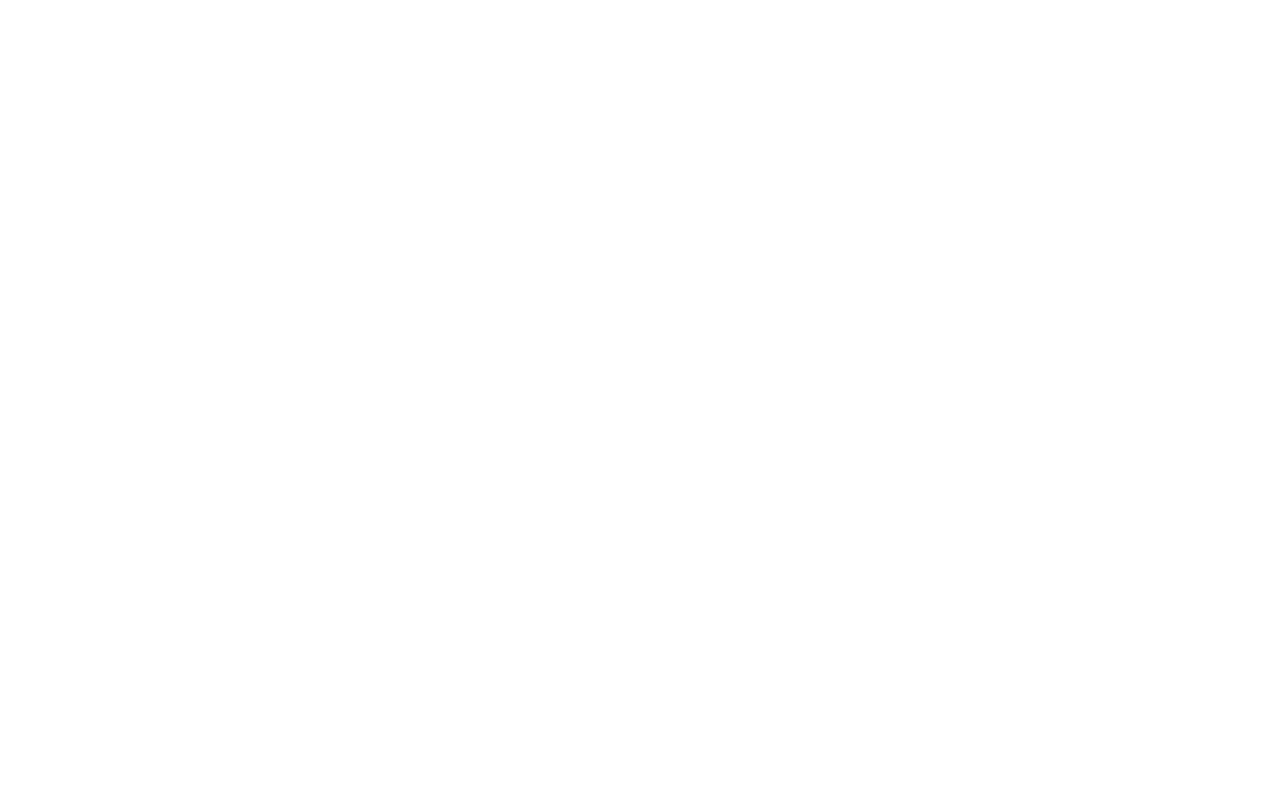
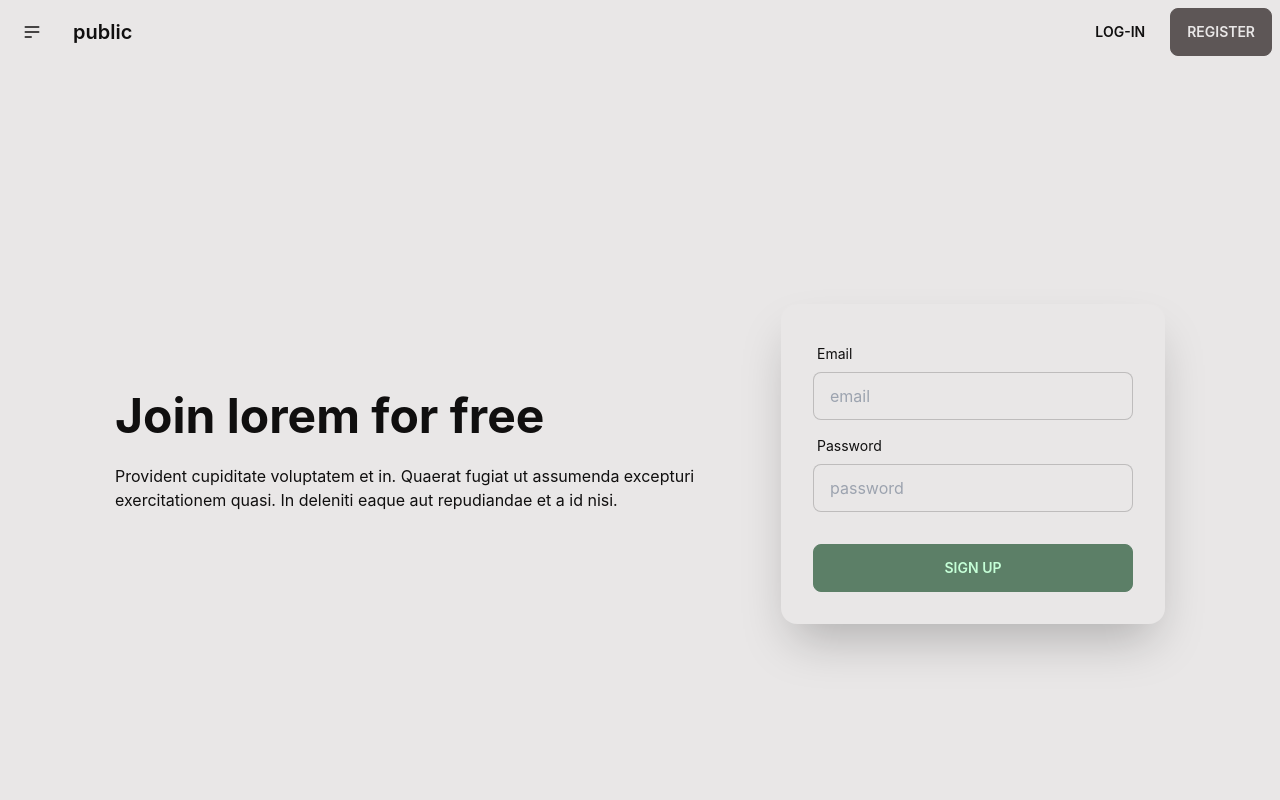
Before and after one commit to jamesesguerra/movie-app, a React (Create React App) app: page /register in a window 1280 px wide. Before the commit this address had no page. Shown: the top 800 px of the page. Built offline with nearby package versions, Linux system fonts and the light colour scheme.

Commit message:
add login and signup pages

```diff
--- a/src/App.js
+++ b/src/App.js
@@ -10,6 +10,8 @@ import {
 import Template from './pages/Template';
 import Landing from './pages/Landing';
 import Home from './pages/Home';
+import Login from './pages/Login';
+import Register from './pages/Register'
 
 const ProtectedRoute = ({ user, children }) => {
   if (!user) return <Navigate to="/" replace />
@@ -25,10 +27,12 @@ function App() {
   const [user, setUser] = useState(false)
 
   return (
-    <div className="App" data-theme='light'>
+    <div className="App" data-theme='garden'>
       <Routes>
         <Route path='/' element={<Template user={user} />}>
           <Route index element={!user ? <Landing /> : <Navigate to="/home" replace />} />
+          <Route path="login" element={!user ? <Login /> : <Navigate to='/home' replace />} />
+          <Route path="register" element={!user ? <Register /> : <Navigate to='/home' replace />} />
         </Route>
         <Route element={<ProtectedRoute user={user} />}>
           <Route path='home' element={<Home />} />
--- a/src/components/PrivateNavbar.jsx
+++ b/src/components/PrivateNavbar.jsx
@@ -1,4 +1,4 @@
-import React from 'react'
+import { Link } from "react-router-dom"
 
 const PrivateNavbar = () => {
   return (
@@ -9,20 +9,33 @@ const PrivateNavbar = () => {
             <svg xmlns="http://www.w3.org/2000/svg" className="h-5 w-5" fill="none" viewBox="0 0 24 24" stroke="currentColor"><path strokeLinecap="round" strokeLinejoin="round" strokeWidth="2" d="M4 6h16M4 12h16M4 18h7" /></svg>
           </label>
           <ul tabIndex={0} className="menu menu-compact dropdown-content mt-3 p-2 shadow bg-base-100 rounded-box w-52">
-            <li><a>Home</a></li>
-            <li><a>Log-in</a></li>
-            <li><a>Register</a></li>
+            <li><a></a></li>
+            <li>
+              <Link>Home</Link>
+            </li>
+            <li>
+              <Link>My Lists</Link>
+            </li>
+            <li>
+              <Link>Now Showing</Link>
+            </li>
+            <li>
+              <Link>Upcoming</Link>
+            </li>
+            <li>
+              <Link>Popular</Link>
+            </li>
+            <li>
+              <Link>Top-Rated</Link>
+            </li>
           </ul>
         </div>
       </div>
       <div className="flex-1">
-        <a className="btn btn-ghost normal-case text-xl">private</a>
+        <Link to="/home" className="btn btn-ghost normal-case text-xl">private</Link>
       </div>
-      <div className="flex-2 mr-2">
-        <a className="btn btn-ghost">Log-in</a>
-      </div>
-      <div className="flex-2">
-        <a className="btn">Register</a>
+      <div className="form-control">
+        <input type="text" placeholder="Search" className="input input-bordered" />
       </div>
     </div>
   )
--- a/src/components/PublicNavbar.jsx
+++ b/src/components/PublicNavbar.jsx
@@ -1,4 +1,4 @@
-import React from 'react'
+import { Link } from "react-router-dom"
 
 const PublicNavbar = () => {
   return (
@@ -16,13 +16,13 @@ const PublicNavbar = () => {
         </div>
       </div>
       <div className="flex-1">
-        <a className="btn btn-ghost normal-case text-xl">public</a>
+        <Link to="/" className="btn btn-ghost normal-case text-xl">public</Link>
       </div>
       <div className="flex-2 mr-2">
-        <a className="btn btn-ghost">Log-in</a>
+        <Link className="btn btn-ghost" to="/login">Log-in</Link>
       </div>
       <div className="flex-2">
-        <a className="btn">Register</a>
+      <Link className="btn" to="/register">Register</Link>
       </div>
     </div>
   )
--- /dev/null
+++ b/src/pages/Login.jsx
@@ -0,0 +1,34 @@
+import { Link } from "react-router-dom"
+
+const Login = () => {
+  return (
+    <div className="grid h-screen place-items-center">
+        <div>
+            <div className="card w-full w-96 shadow-2xl bg-base-100">
+            <div className="card-body">
+                <div className="form-control">
+                <label className="label">
+                    <span className="label-text">Email</span>
+                </label>
+                <input type="text" placeholder="email" className="input input-bordered" />
+                </div>
+                <div className="form-control">
+                <label className="label">
+                    <span className="label-text">Password</span>
+                </label>
+                <input type="text" placeholder="password" className="input input-bordered" />
+                <label className="label">
+                    <p className="label-text-alt">Don't have an account? <Link to="/register" className="link link-hover">Sign up here</Link></p>
+                </label>
+                </div>
+                <div className="form-control mt-6">
+                    <button className="btn btn-primary">Login</button>
+                </div>
+            </div>
+            </div>
+        </div>
+    </div>
+  )
+}
+
+export default Login
--- /dev/null
+++ b/src/pages/Register.jsx
@@ -0,0 +1,35 @@
+import React from 'react'
+
+const Register = () => {
+  return (
+    <div className="hero min-h-screen">
+      <div className="hero-content flex-col lg:flex-row">
+        <div className="text-center lg:text-left max-w-2xl mr-4">
+          <h1 className="text-5xl font-bold">Join lorem for free</h1>
+          <p className="py-6">Provident cupiditate voluptatem et in. Quaerat fugiat ut assumenda excepturi exercitationem quasi. In deleniti eaque aut repudiandae et a id nisi.</p>
+        </div>
+        <div className="card flex-shrink-0 w-full max-w-sm shadow-2xl bg-base-100">
+          <div className="card-body">
+            <div className="form-control">
+              <label className="label">
+                <span className="label-text">Email</span>
+              </label>
+              <input type="text" placeholder="email" className="input input-bordered" />
+            </div>
+            <div className="form-control">
+              <label className="label">
+                <span className="label-text">Password</span>
+              </label>
+              <input type="text" placeholder="password" className="input input-bordered" />
+            </div>
+            <div className="form-control mt-6">
+              <button className="btn btn-primary">Sign Up</button>
+            </div>
+          </div>
+        </div>
+      </div>
+    </div>
+  )
+}
+
+export default Register
```
